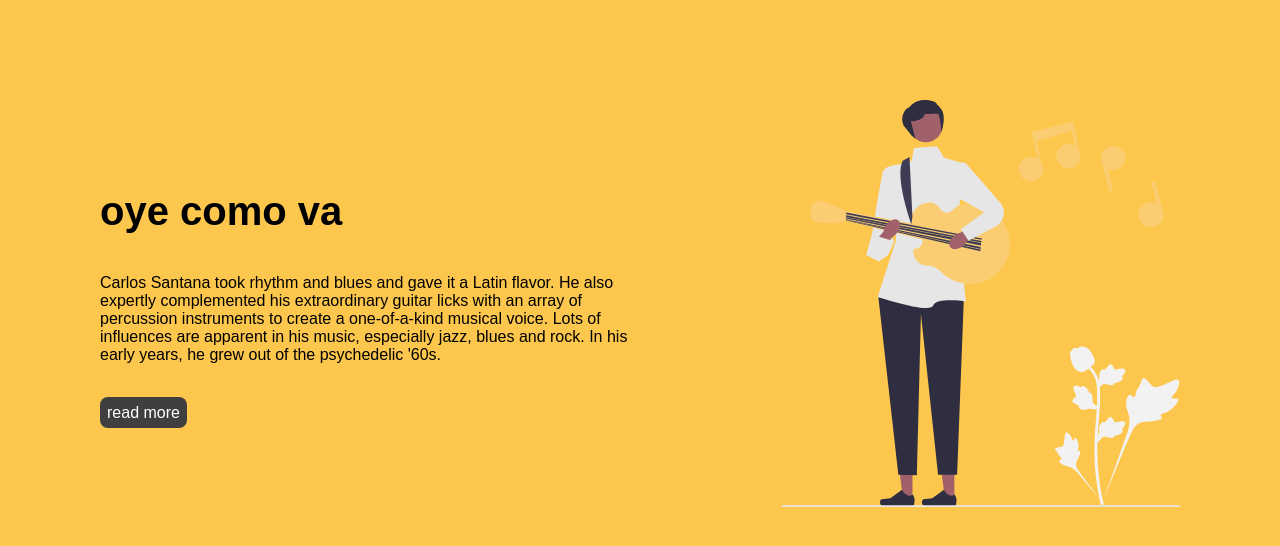
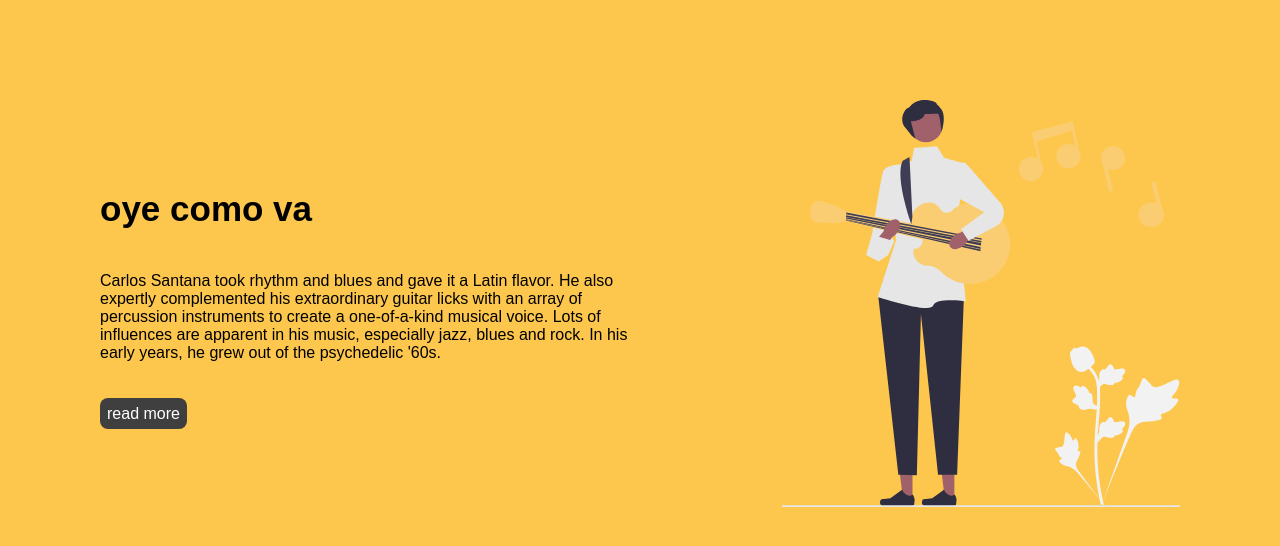
Before and after one commit to rabab003/html-css-js, a plain HTML site: page music/index.html in a window 1280 px wide. Drawn offline with Linux system fonts and the light colour scheme; a web font is replaced by a local one.

Commit message:
Update style.css

```diff
--- a/music/css/style.css
+++ b/music/css/style.css
@@ -26,12 +26,12 @@ width:50%;
 }
 
 .container .text h2{
-    font-size:40px;
+    font-size:35px;
 }
 
 .container .text p{
-    padding-top:40px;
-    padding-bottom:40px;
+    padding-top:43px;
+    padding-bottom:43px;
 }
 .container .text a{
     background:#3f3f3f;
```
